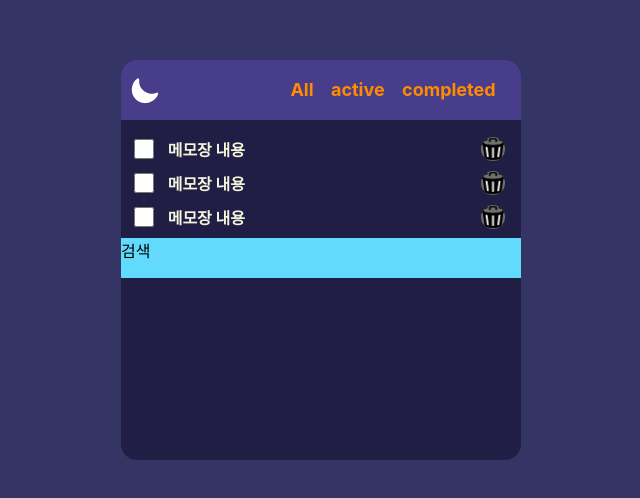
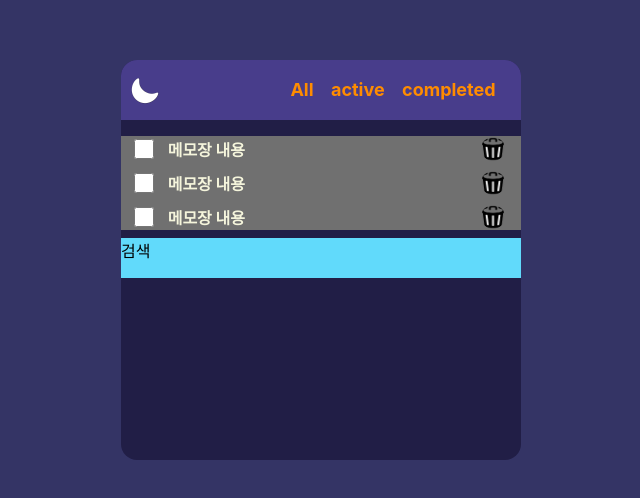
Before and after one commit to CureLatte/CafeTour, a React (Create React App) app: page / in a window 1280 px wide. Shown: the part 140-638 px from the top of the page, without its empty margins (319-959 px from the left). Built offline with nearby package versions, Linux system fonts and the light colour scheme.

Commit message:
[FIX] background color

```diff
--- a/src/toDoApp/css/content.module.css
+++ b/src/toDoApp/css/content.module.css
@@ -1,3 +1,4 @@
 .content{
     margin-top: 1em;
+    background-color: #707070;
 }
```
